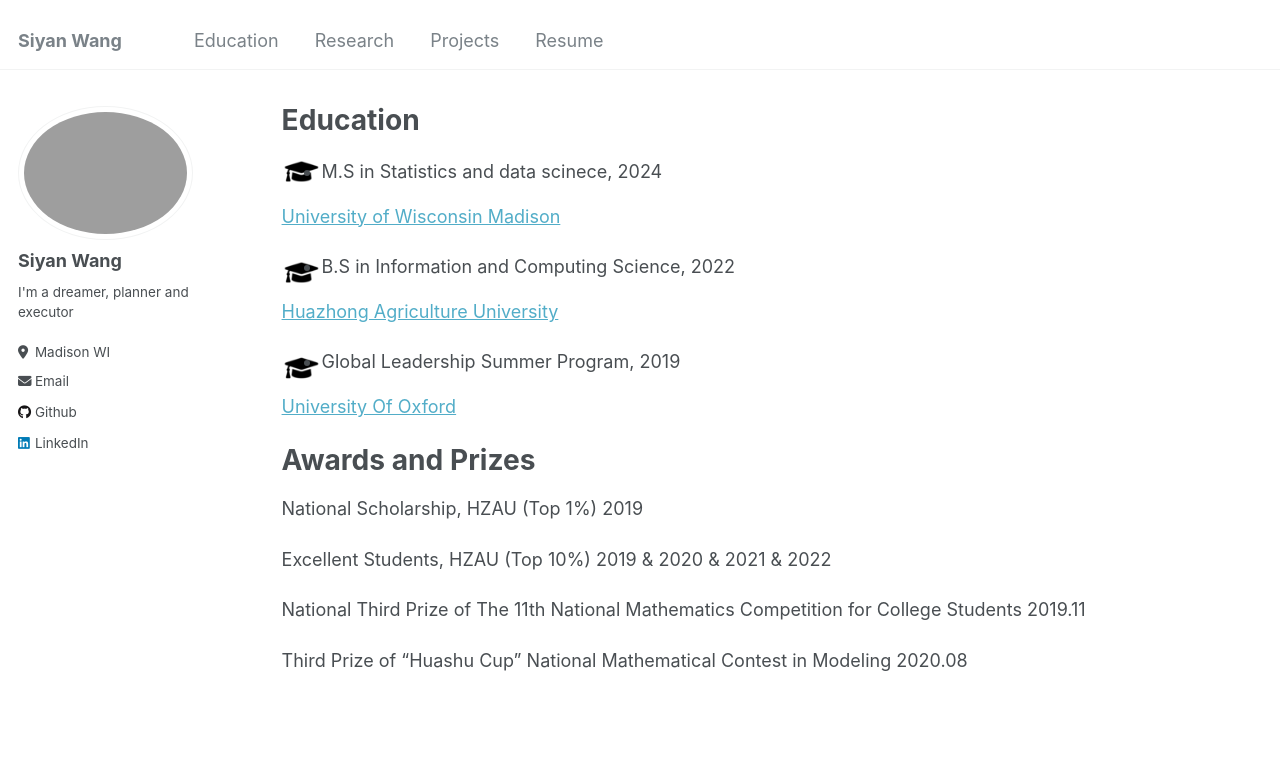
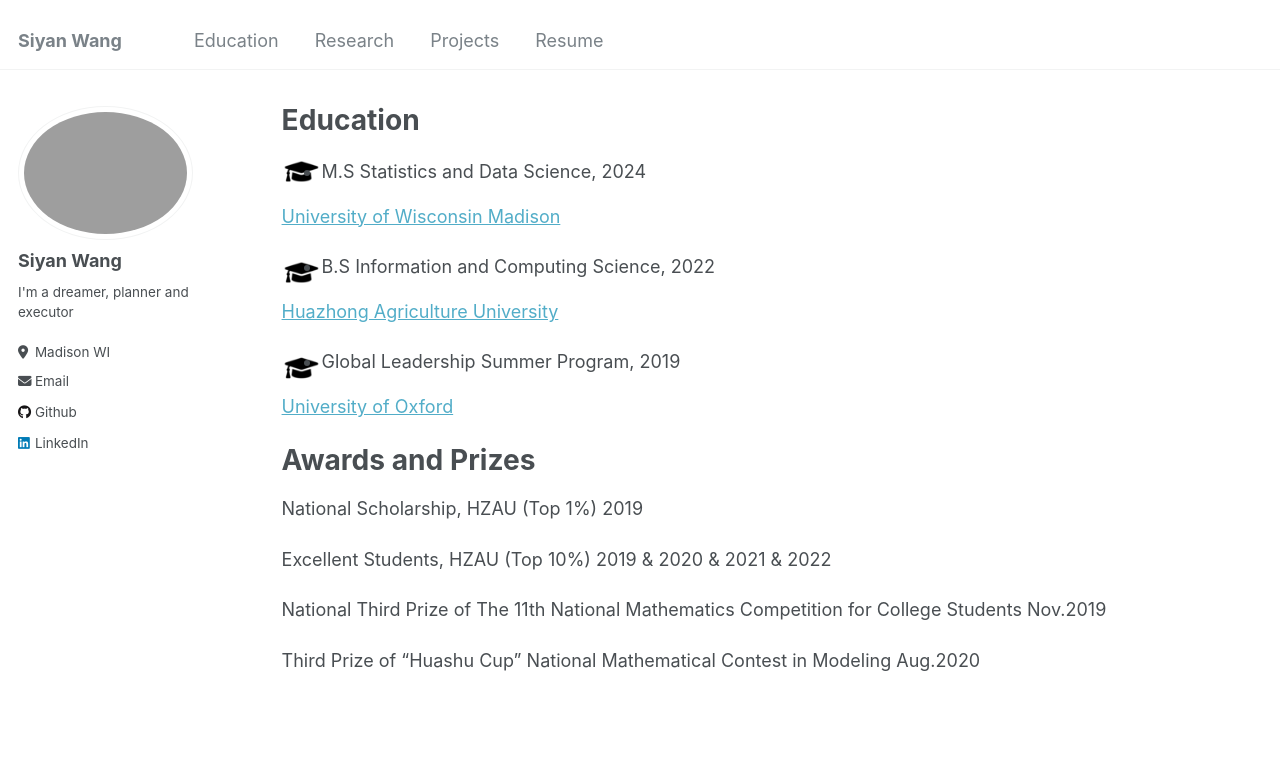
Before and after one commit to siyanwang123/siyanwang123.github.io, a Jekyll site: the page built from _pages/education.md, in a window 1280 px wide and 1105 px high. Shown: the top 760 px of the window. Built offline with Jekyll 4.4.1, drawn with Linux system fonts in a browser that asks for light colours.

Commit message:
Update education.md

```diff
--- a/_pages/education.md
+++ b/_pages/education.md
@@ -7,13 +7,13 @@ author_profile: true
 
 <img align="left" src="/images/favicon.ico" style="width:4%">
 
-* M.S in Statistics and data scinece, 2024
+* M.S Statistics and Data Science, 2024
 
 [University of Wisconsin Madison](https://www.wisc.edu/)
 
 <img align="left" src="/images/favicon.ico" style="width:4%">
 
-* B.S in Information and Computing Science, 2022
+* B.S Information and Computing Science, 2022
 
 [Huazhong Agriculture University](https://www.hzau.edu.cn/)
 
@@ -21,7 +21,7 @@ author_profile: true
 
 * Global Leadership Summer Program, 2019
 
-[University Of Oxford](https://www.ox.ac.uk/)
+[University of Oxford](https://www.ox.ac.uk/)
 
 
 Awards and Prizes
@@ -30,6 +30,6 @@ National Scholarship, HZAU (Top 1%) 2019
 
 Excellent Students, HZAU (Top 10%) 2019 & 2020 & 2021 & 2022
 
-National Third Prize of The 11th National Mathematics Competition for College Students 2019.11
+National Third Prize of The 11th National Mathematics Competition for College Students Nov.2019
 
-Third Prize of “Huashu Cup” National Mathematical Contest in Modeling 2020.08
+Third Prize of “Huashu Cup” National Mathematical Contest in Modeling Aug.2020
```
